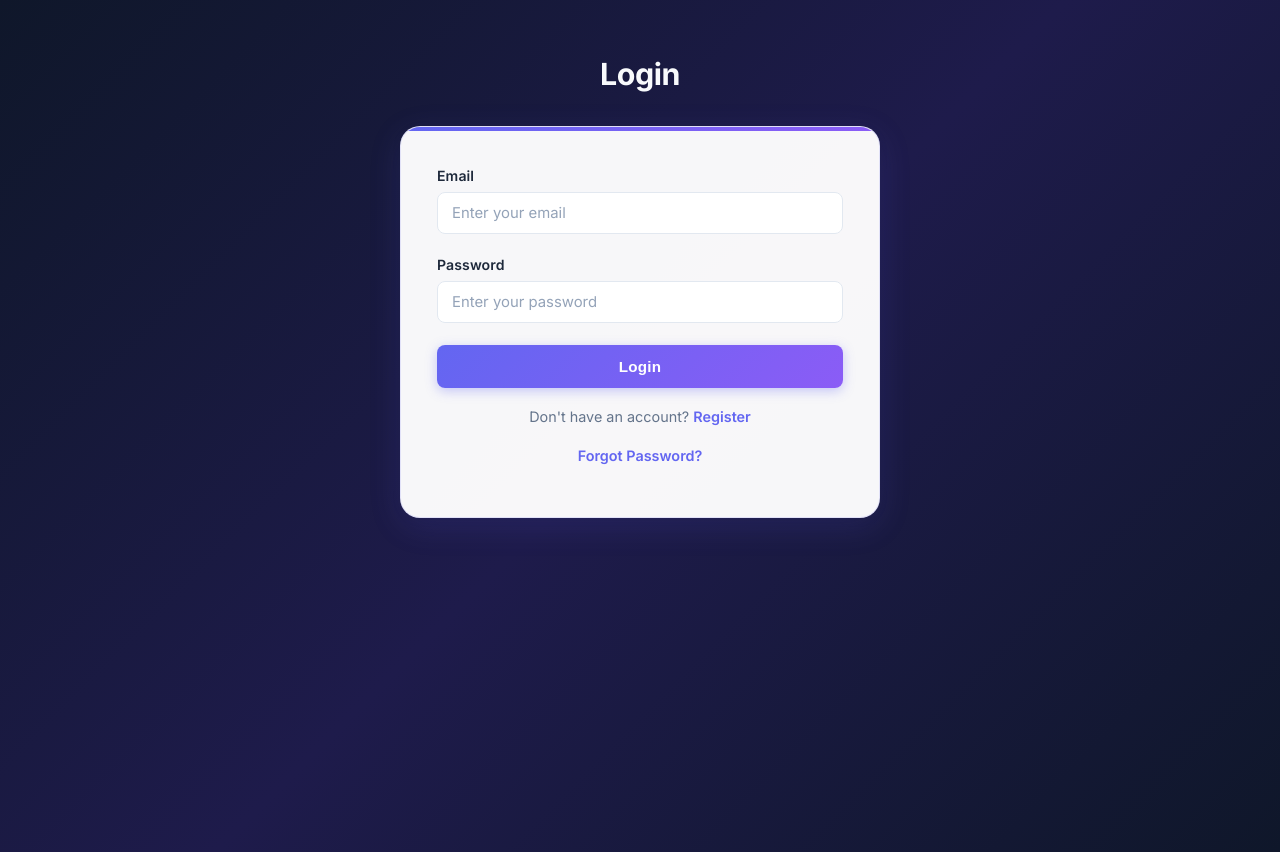
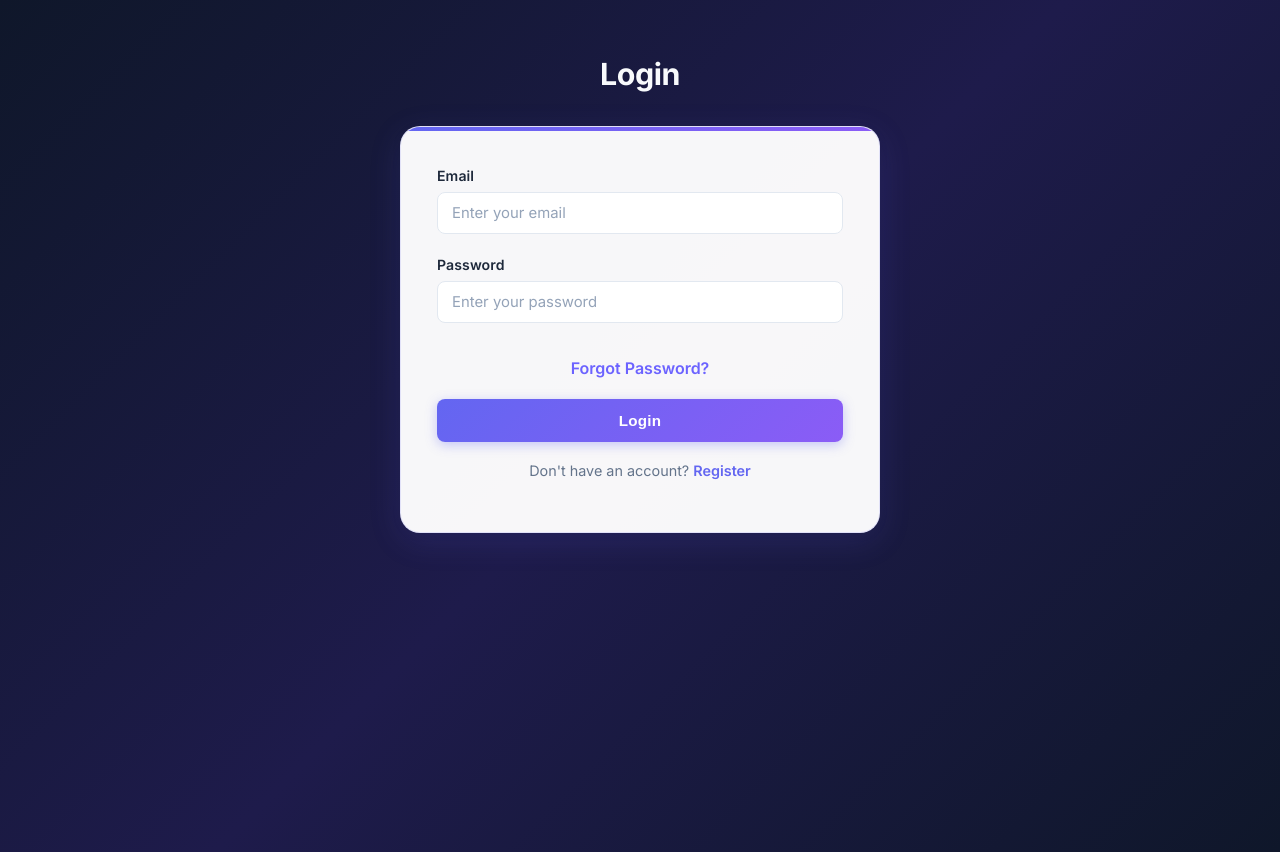
Before and after one commit to Manasva504/Student-Management-System, a React (Vite) app: page /login in a window 1280 px wide. Built offline with nearby package versions, Linux system fonts and the light colour scheme; no server answers.

Commit message:
Improve authentication UI and add forgot password navigation

```diff
--- a/src/App.css
+++ b/src/App.css
@@ -847,3 +847,19 @@ input[type="number"] {
   transform: translateY(-2px);
   box-shadow: 0 0 15px rgba(108, 99, 255, 0.6);
 }
+
+.forgot-password-link {
+  margin-top: 15px;
+  margin-bottom: 15px;
+  text-align: center;
+}
+
+.forgot-password-link a {
+  color: #6c63ff;
+  font-weight: 600;
+  text-decoration: none;
+}
+
+.forgot-password-link a:hover {
+  text-decoration: underline;
+}
--- a/src/pages/Login.jsx
+++ b/src/pages/Login.jsx
@@ -53,6 +53,10 @@ function Login() {
           onChange={(e) => setPassword(e.target.value)}
         />
 
+        <div className="forgot-password-link">
+          <Link to="/forgot-password">Forgot Password?</Link>
+        </div>
+
         <button type="submit" className="primary-btn">
           Login
         </button>
@@ -60,9 +64,6 @@ function Login() {
         <p>
           Don't have an account? <Link to="/register">Register</Link>
         </p>
-        <p>
-          <Link to="/forgot-password">Forgot Password?</Link>
-        </p>
       </form>
     </div>
   );
```
